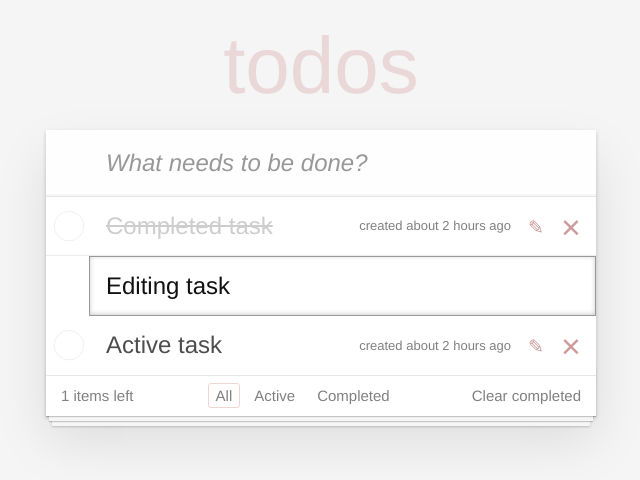
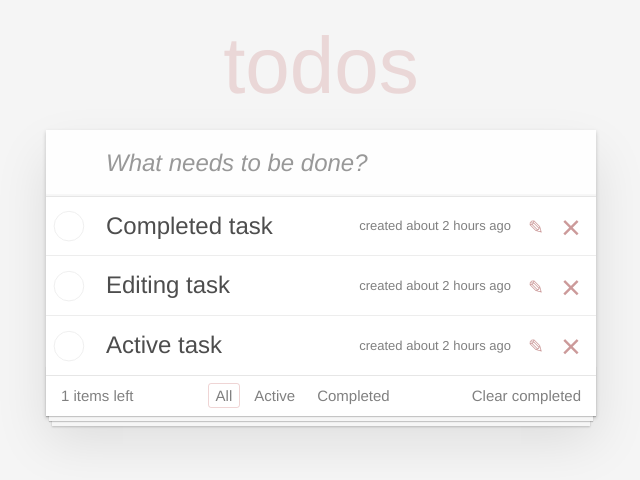
Before and after one commit to Stanislav-Vladis/RC_1_3_13_TODO_app, a React (Create React App) app: page / in a window 1280 px wide. Shown: the top 480 px of the page, without its empty margins (319-959 px from the left). Built offline with nearby package versions, Linux system fonts and the light colour scheme.

Commit message:
1.4.9 TODO App

```diff
--- a/src/modules/App.js
+++ b/src/modules/App.js
@@ -3,30 +3,73 @@ import TaskList from "./task-list/task-list";
 import NewTaskForm from "./new-task-form/new-task-form";
 import Footer from "./footer/footer";
 import { formatDistanceToNow } from 'date-fns';
+import React from "react";
+import {MD5} from "crypto-js";
 
-function App() {
-  const createDate = (date) => {
+export default class App extends React.Component {
+  createDate(date) {
     return`created ${formatDistanceToNow(date, { addSuffix: true })}`;
   }
-  const tasksData = {
-    completed: [
-      { description: 'Completed task', created: createDate(new Date('2024-01-28T19:00:00Z')), date: new Date('2024-01-28T19:00:00Z') }
-    ],
-    active: [
-      { description: 'Editing task', created: createDate(new Date('2024-01-28T19:05:00Z')), date: new Date('2024-01-28T19:00:00Z'), editing: true },
-      { description: 'Active task', created: createDate(new Date('2024-01-28T19:10:00Z')), date: new Date('2024-01-28T19:00:00Z'), editing: false }
+  state = {
+    tasksData: [
+      {
+        id: MD5(new Date('2024-01-28T19:00:00Z').toString()).toString(),
+        description: 'Completed task',
+        timeOfCreated: this.createDate(new Date('2024-01-28T19:00:00Z')),
+        completed: false
+      },
+      {
+        id: MD5(new Date('2024-01-28T19:05:00Z').toString()).toString(),
+        description: 'Editing task',
+        timeOfCreated: this.createDate(new Date('2024-01-28T19:05:00Z')),
+        completed: false
+      },
+      {
+        id: MD5(new Date('2024-01-28T19:10:00Z').toString()).toString(),
+        description: 'Active task',
+        timeOfCreated: this.createDate(new Date('2024-01-28T19:10:00Z')),
+        completed: false
+      }
     ]
-  };
+  }
+
+  deleteTask = (id) => {
+    this.setState(({tasksData}) => {
+      return {
+        tasksData: tasksData.filter(task => task.id !== id)
+      }
+    })
+  }
+
+  completedTask = (id) => {
+    this.setState(({tasksData}) => {
+      return {
+        tasksData: tasksData.map((task) => {
+          if (task.id === id) {
+            const cloneTask = structuredClone(task);
+            cloneTask.completed = !cloneTask.completed;
+            return cloneTask;
+          }
+          return task;
+        })
+      }
+    })
+  }
+
+  render() {
+    const tasksData = this.state.tasksData;
 
     return (
         <section className="todoapp">
           <NewTaskForm />
           <section className="main">
-      <TaskList tasksData={tasksData} />
+            <TaskList
+                tasksData={tasksData}
+                onCompleted={(id) => this.completedTask(id)}
+                onDestroy={(id) => this.deleteTask(id)} />
             <Footer />
           </section>
         </section>
     );
   }
-
-export default App;
+}
--- a/src/modules/task-list/task-list.js
+++ b/src/modules/task-list/task-list.js
@@ -1,28 +1,58 @@
 import './task-list.css';
-import { MD5 } from 'crypto-js';
 import Task from "../task/task";
+import React from "react";
 
-function TaskList({tasksData}) {
+export default class TaskList extends React.Component {
+
+
+
+    render() {
+        const {tasksData, onCompleted, onDestroy} = this.props;
+
+        const liElements = tasksData.map((task) => {
+            const id = task.id;
+            const classList = [];
+            if (task.completed) classList.push('completed');
+
+            return (
+                <li key={id} className={classList.length > 0 ? classList.join(' ') : undefined}>
+                    <Task
+                        description={task.description}
+                        timeOfCreated={task.timeOfCreated}
+                        onCompleted={() => onCompleted(id)}
+                        onDestroy={() => onDestroy(id)}/>
+                </li>
+            )
+        });
+
+        return (
+            <ul className="todo-list">
+                {liElements}
+            </ul>
+        );
+    }
+    /*render() {
+        const tasksData = this.props.tasksData;
 
         const liElements = tasksData.completed.map((task) => {
             return (
-            <li key={`completed-${MD5(task.date).toString()}`} className="completed">
-                <Task description = {task.description} created = {task.created}/>
+                <li key={`completed-${task.id}`} className="completed">
+                    <Task description = {task.description} created = {task.created} destroy = {()=>console.log('deleted')}/>
                 </li>
             )
         }).concat(
             tasksData.active.map((task) => {
                 if (task.editing) {
                     return (
-                    <li key={`editing-${MD5(task.date).toString()}`} className="editing">
+                        <li key={`editing-${task.id}`} className="editing">
                             <Task description = {task.description} created = {task.created}/>
                             <input type="text" className="edit" defaultValue="Editing task" />
                         </li>
                     )
                 }
                 return (
-                <li key={`active-${MD5(task.date).toString()}`}>
-                    <Task description = {task.description} created = {task.created}/>
+                    <li key={`active-${task.id}`}>
+                        <Task description = {task.description} created = {task.created} destroy = {()=>console.log('deleted')}/>
                     </li>
                 )
             })
@@ -33,6 +63,5 @@ function TaskList({tasksData}) {
                 {liElements}
             </ul>
         );
+    }*/
 }
-
-export default TaskList;
--- a/src/modules/task/task.js
+++ b/src/modules/task/task.js
@@ -1,15 +1,19 @@
-function Task({description, created}) {
+import React from "react";
+
+export default class Task extends React.Component {
+    render() {
+        const {description, timeOfCreated, onCompleted, onDestroy} = this.props;
+
         return (
             <div className="view">
-        <input className="toggle" type="checkbox"/>
+                <input className="toggle" type="checkbox" onClick={onCompleted}/>
                 <label>
                     <span className="description">{description}</span>
-            <span className="created">{created}</span>
+                    <span className="created">{timeOfCreated}</span>
                 </label>
                 <button className="icon icon-edit"></button>
-          <button className="icon icon-destroy"></button>
+                <button className="icon icon-destroy" onClick={onDestroy}></button>
             </div>
         );
     }
-
-export default Task;
+}
```
Also changed, not shown: src/modules/footer/footer.js (+5 -5 lines), src/modules/new-task-form/new-task-form.js (+4 -3 lines), src/modules/tasks-filter/task-filter.js (+4 -3 lines). Lines whose indentation alone changed are shown as unchanged.
